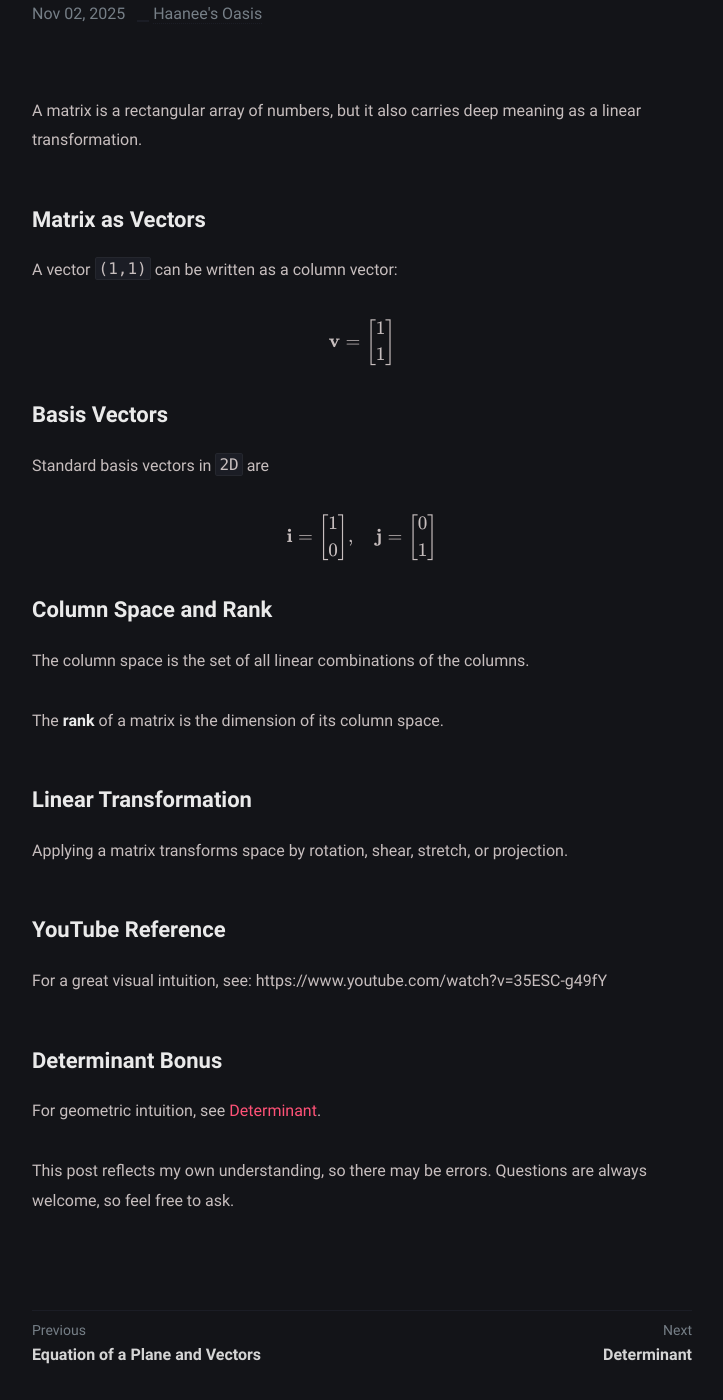
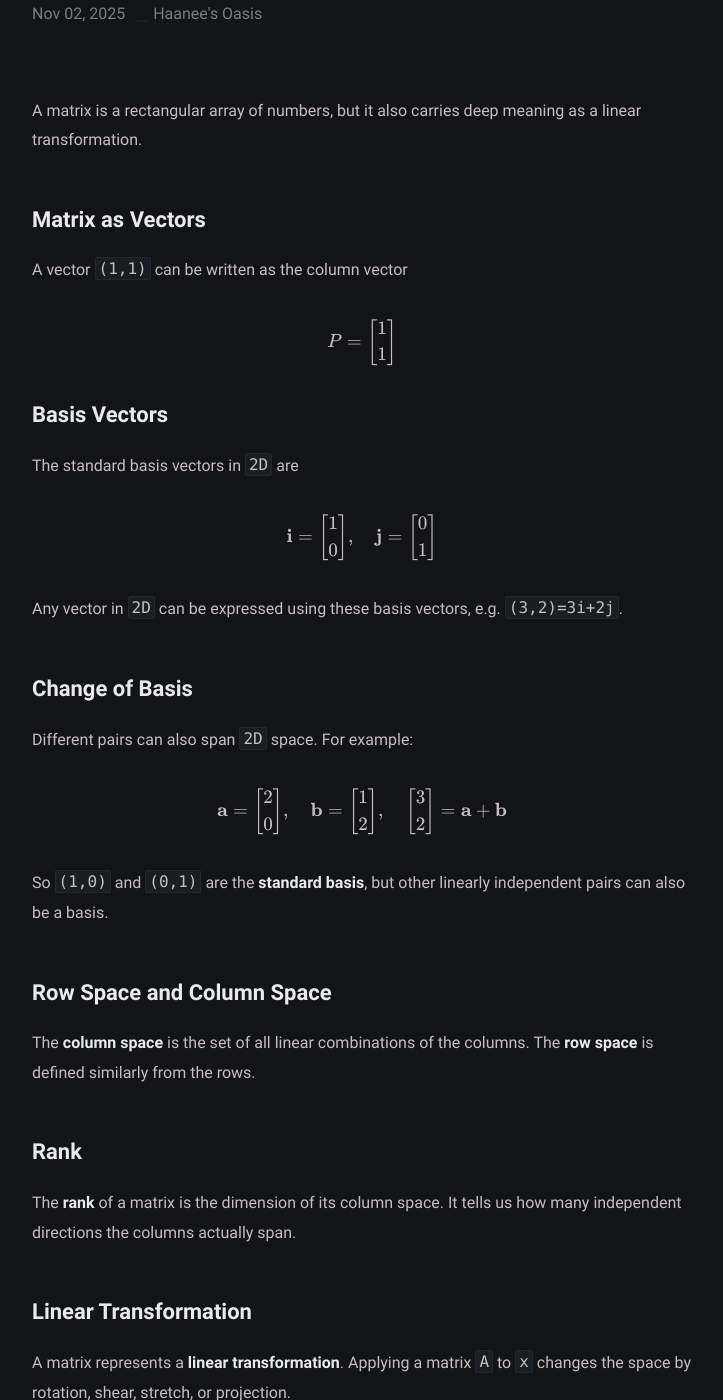
Before and after one commit to Oasisforhaanee/Oasisforhaanee.github.io, a Jekyll site: the page built from _posts/2025-11-02-matrix.md, in a window 1280 px wide and 1400 px high, scrolled down 297 px. Shown: the whole window, without its empty margins (278-1001 px from the left). Built offline with Jekyll 4.4.1, drawn with Linux system fonts in a browser that asks for light colours; comment, search, counter and statistics services are not loaded; some of the changed text lies outside the part shown.

Commit message:
Update matrix post with correct math and YouTube link

```diff
--- a/_posts/2025-11-02-matrix.md
+++ b/_posts/2025-11-02-matrix.md
@@ -15,32 +15,44 @@ A matrix is a rectangular array of numbers, but it also carries deep meaning as
 
 ## Matrix as Vectors
 
-A vector `(1,1)` can be written as a column vector:
+A vector `(1,1)` can be written as the column vector
 
-$$\mathbf{v}=\begin{bmatrix}1\\ 1\end{bmatrix}$$
+$$P=\begin{bmatrix}1\\ 1\end{bmatrix}$$
 
 ## Basis Vectors
 
-Standard basis vectors in `2D` are
+The standard basis vectors in `2D` are
 
 $$\mathbf{i}=\begin{bmatrix}1\\ 0\end{bmatrix},\quad \mathbf{j}=\begin{bmatrix}0\\ 1\end{bmatrix}$$
 
-## Column Space and Rank
+Any vector in `2D` can be expressed using these basis vectors, e.g. `(3,2)=3i+2j`.
 
-The column space is the set of all linear combinations of the columns.
+## Change of Basis
 
-The **rank** of a matrix is the dimension of its column space.
+Different pairs can also span `2D` space. For example:
+
+$$\mathbf{a}=\begin{bmatrix}2\\ 0\end{bmatrix},\quad \mathbf{b}=\begin{bmatrix}1\\ 2\end{bmatrix},\quad \begin{bmatrix}3\\ 2\end{bmatrix}=\mathbf{a}+\mathbf{b}$$
+
+So `(1,0)` and `(0,1)` are the **standard basis**, but other linearly independent pairs can also be a basis.
+
+## Row Space and Column Space
+
+The **column space** is the set of all linear combinations of the columns. The **row space** is defined similarly from the rows.
+
+## Rank
+
+The **rank** of a matrix is the dimension of its column space. It tells us how many independent directions the columns actually span.
 
 ## Linear Transformation
 
-Applying a matrix transforms space by rotation, shear, stretch, or projection.
+A matrix represents a **linear transformation**. Applying a matrix `A` to `x` changes the space by rotation, shear, stretch, or projection.
 
 ## YouTube Reference
 
 For a great visual intuition, see: https://www.youtube.com/watch?v=35ESC-g49fY
 
-## Determinant Bonus
+## Determinant
 
-For geometric intuition, see [Determinant](https://oasisforhaanee.github.io/2025-11-09-determinant/).
+For geometric intuition about area/volume change, see [Determinant](https://oasisforhaanee.github.io/2025-11-09-determinant/).
 
 This post reflects my own understanding, so there may be errors. Questions are always welcome, so feel free to ask.
```
